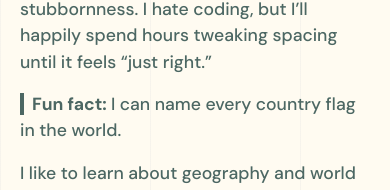
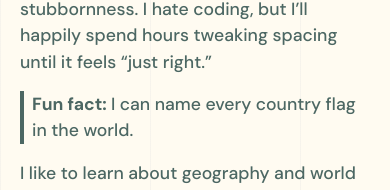
Before and after one commit to Aayush-chalise/portfolio, a React (Vite) app in the folder frontend/myportfolio/: page /about in a window 390 px wide. Shown: the part 425-615 px from the top of the page. Built offline with nearby package versions, Linux system fonts and the light colour scheme.

Commit message:
fix border issue

```diff
--- a/frontend/myportfolio/src/sections/AboutMe.jsx
+++ b/frontend/myportfolio/src/sections/AboutMe.jsx
@@ -35,10 +35,12 @@ const AboutMe = () => {
                 hours tweaking spacing until it feels “just right.”
               </p>
 
-              <p className="pt-4 md:pt-5 xl:pt-7  ">
-                <span className="font-bold border-l-4 pl-2">Fun fact: </span> I
-                can name every country flag in the world.
-              </p>
+              <div className="pt-4 md:pt-5 xl:pt-7 ">
+                <p className="border-l-4 pl-2 ">
+                  <span className="font-bold ">Fun fact: </span> I can name
+                  every country flag in the world.
+                </p>
+              </div>
 
               <p className="pt-4  md:pt-5 xl:pt-7  ">
                 {" "}
```
